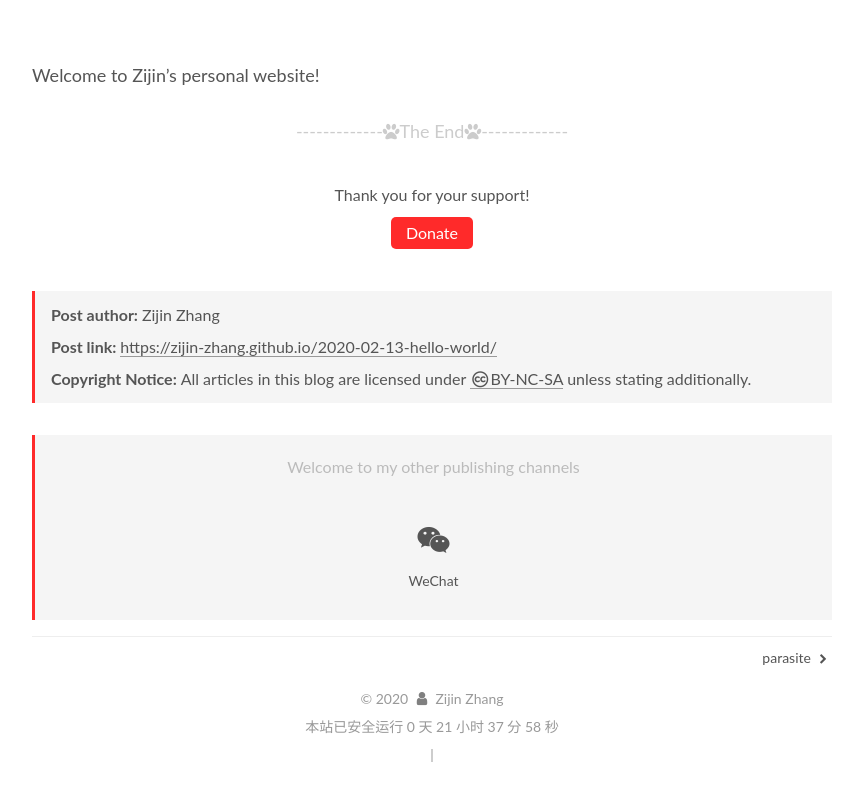
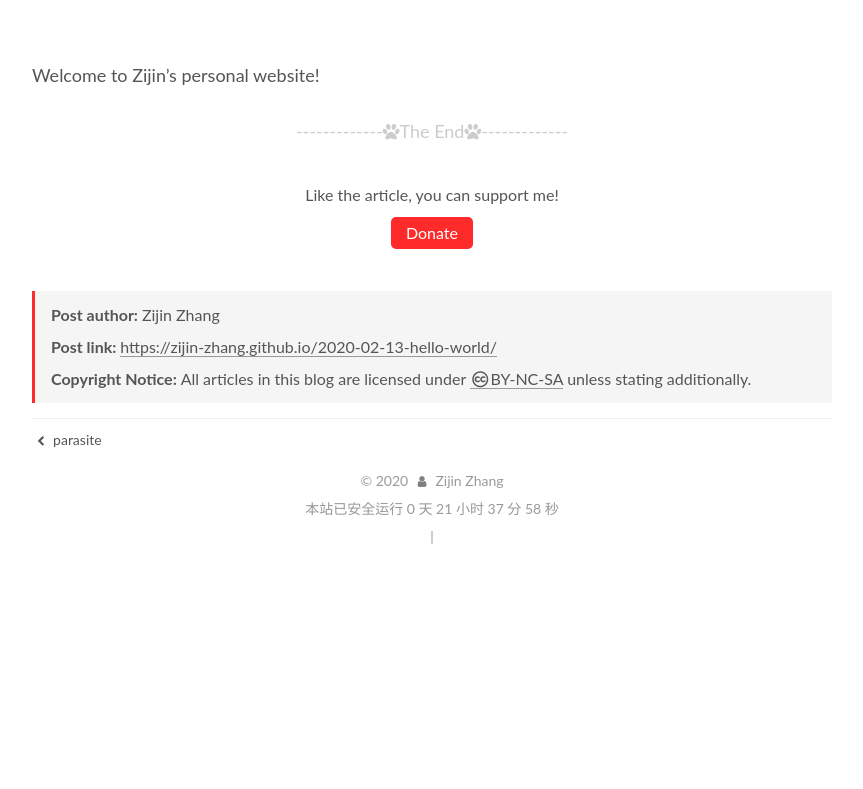
Before and after one commit to Zijin-Zhang/Zijin-Zhang.github.io, a plain HTML site: page 2020-02-13-hello-world/index.html in a window 1280 px wide. Shown: the part 1201-1990 px from the top of the page, without its empty margins (208-1071 px from the left). After the commit the page ends 1772 px from the top, so only its background shows below. Drawn offline with nearby package versions, Linux system fonts and the light colour scheme; some packages are replaced by stand-ins of ours; a script that the page names is missing.

Commit message:
Site updated: 2020-02-14 17:37:49

```diff
--- a/2020-02-13-hello-world/index.html
+++ b/2020-02-13-hello-world/index.html
@@ -270,7 +270,7 @@
 
 </div>
         <div class="reward-container">
-  <div>Thank you for your support!</div>
+  <div>Like the article, you can support me!</div>
   <button onclick="var qr = document.getElementById('qr'); qr.style.display = (qr.style.display === 'none') ? 'block' : 'none';">
     Donate
   </button>
@@ -302,25 +302,6 @@
 </div>
 
 
-
-  <div class="followme">
-    <p>Welcome to my other publishing channels</p>
-
-    <div class="social-list">
-
-            <div class="social-item">
-              <a target="_blank" class="social-link" href="/images/wechat-add.jpg">
-                <span class="icon">
-                  <i class="fa fa-wechat"></i>
-                </span>
-
-                <span class="label">WeChat</span>
-              </a>
-            </div>
-    </div>
-  </div>
-
-
       <footer class="post-footer">
 
 
@@ -328,11 +309,11 @@
 
 
     <div class="post-nav">
+      <div class="post-nav-item">
+    <a href="/2020-02-13-parasite/" rel="prev" title="parasite">
+      <i class="fa fa-chevron-left"></i> parasite
+    </a></div>
       <div class="post-nav-item"></div>
-      <div class="post-nav-item">
-    <a href="/2020-02-13-parasite/" rel="next" title="parasite">
-      parasite <i class="fa fa-chevron-right"></i>
-    </a></div>
     </div>
       </footer>
 
@@ -437,6 +418,9 @@
         </li>
         <li class="links-of-blogroll-item">
           <a href="https://github.com/" title="https:&#x2F;&#x2F;github.com" rel="noopener" target="_blank">Github</a>
+        </li>
+        <li class="links-of-blogroll-item">
+          <a href="/ustc.life" title="ustc.life">USTC</a>
         </li>
     </ul>
   </div>
--- a/css/main.css
+++ b/css/main.css
@@ -1211,7 +1211,7 @@ pre .javascript .function {
 }
 .links-of-author a::before,
 .links-of-author span.exturl::before {
-  background: #ff7e06;
+  background: #a7ffbb;
   border-radius: 50%;
   content: ' ';
   display: inline-block;
@@ -2069,49 +2069,47 @@ pre .javascript .function {
 #qr p {
   text-align: center;
 }
+#qr > div:hover p {
+  animation: roll 0.1s infinite linear;
+}
+@-moz-keyframes roll {
+  from {
+    transform: rotateZ(30deg);
+  }
+  to {
+    transform: rotateZ(-30deg);
+  }
+}
+@-webkit-keyframes roll {
+  from {
+    transform: rotateZ(30deg);
+  }
+  to {
+    transform: rotateZ(-30deg);
+  }
+}
+@-o-keyframes roll {
+  from {
+    transform: rotateZ(30deg);
+  }
+  to {
+    transform: rotateZ(-30deg);
+  }
+}
+@keyframes roll {
+  from {
+    transform: rotateZ(30deg);
+  }
+  to {
+    transform: rotateZ(-30deg);
+  }
+}
 .post-copyright {
   background: #f5f5f5;
   border-left: 3px solid #ff2a2a;
   list-style: none;
   margin: 2em 0 0;
   padding: 0.5em 1em;
-}
-.followme {
-  align-items: center;
-  background: #f5f5f5;
-  border-left: 3px solid #ff2a2a;
-  color: #bbb;
-  display: flex;
-  flex-direction: column;
-  margin: 2em 0 1em 0;
-  padding: 1em 1.5em;
-}
-.followme .social-list {
-  align-items: center;
-  display: flex;
-  flex-wrap: wrap;
-}
-.followme .social-list .social-item {
-  margin: 0.5em 2em;
-}
-@media (max-width: 991px) {
-  .followme .social-list .social-item {
-    margin: 0.5em 0.75em;
-  }
-}
-.followme .social-list .social-link {
-  border: none;
-  display: inline-block;
-  text-align: center;
-}
-.followme .social-list .social-link .icon {
-  font-size: 1.75em;
-  height: 1.75em;
-  width: 1.75em;
-}
-.followme .social-list .social-link .label {
-  display: block;
-  font-size: 14px;
 }
 .category-all-page .category-all-title {
   text-align: center;
```
Also changed, not shown: 2020-02-13-parasite/index.html (+7 -23 lines), 404/index.html (+3 -0 lines), about/achievement.html (+3 -0 lines), about/index.html (+13 -10 lines), archives/2020/02/index.html (+3 -0 lines), archives/2020/index.html (+3 -0 lines), archives/index.html (+3 -0 lines), categories/films/index.html (+3 -0 lines), categories/index.html (+3 -0 lines), docs/index.html (+3 -0 lines), films/index.html (+3 -0 lines), index.html (+3 -0 lines), schedule/index.html (+3 -0 lines), search/index.html (+3 -0 lines), 3 more files.
